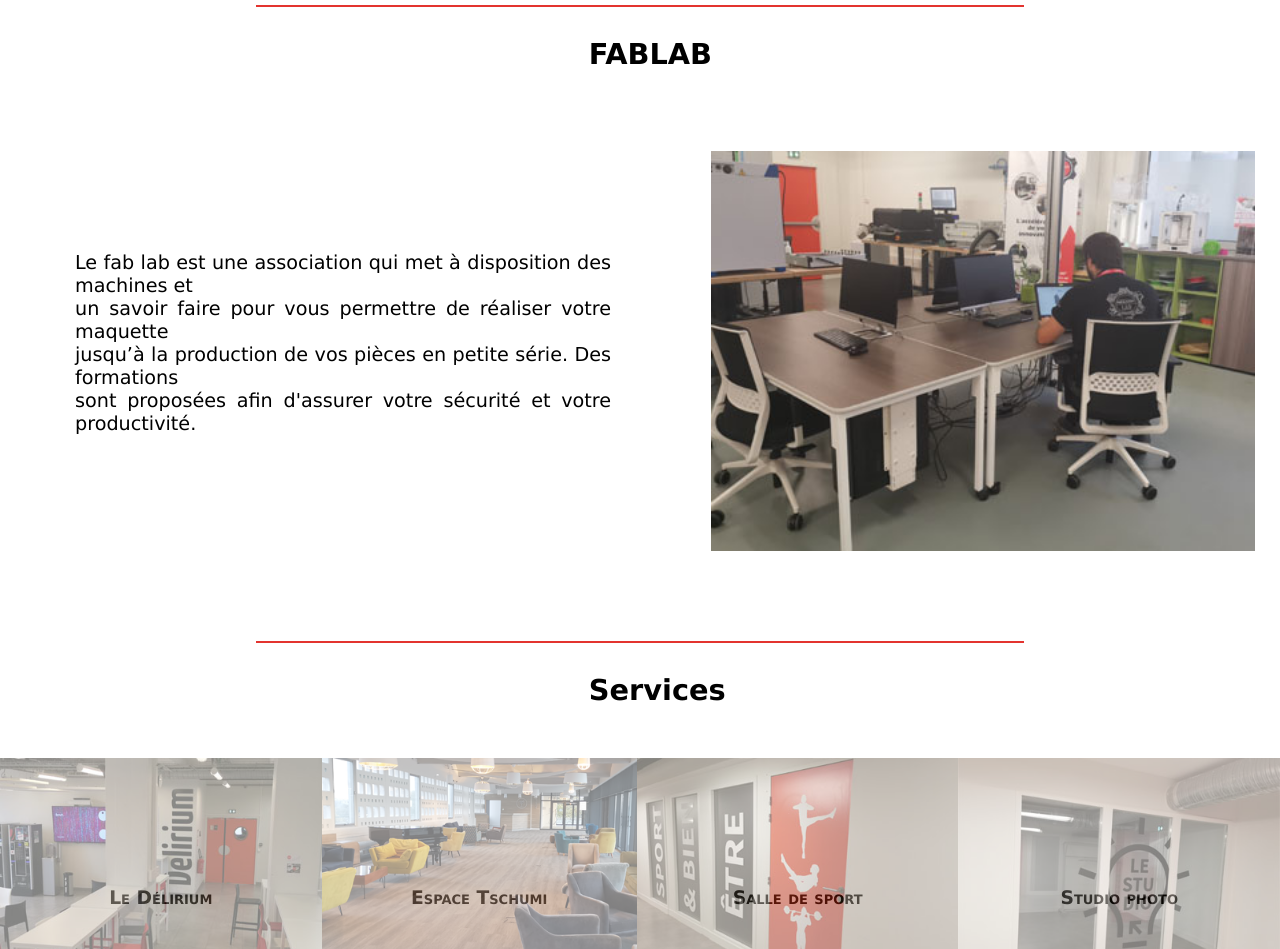
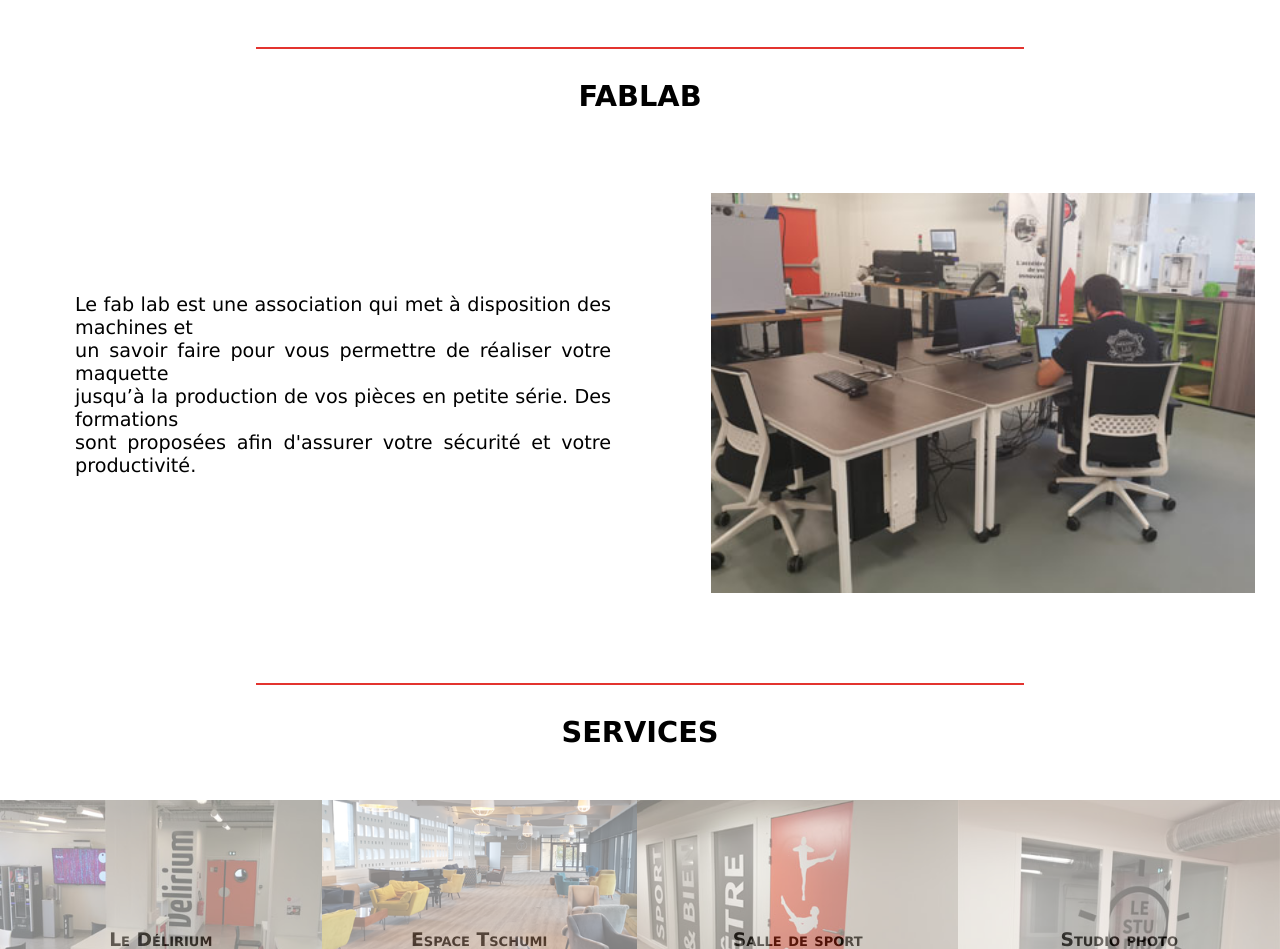
Before and after one commit to Kanmuruuruu/ProjetWilderLabo, a plain HTML site: page index.html in a window 1280 px wide. Shown: the part 1509-2458 px from the top of the page. Drawn offline with Linux system fonts and the light colour scheme.

Commit message:
finalisation du projet

```diff
--- a/index.html
+++ b/index.html
@@ -5,7 +5,8 @@
     <meta name="viewport" content="width=device-width, initial-scale=1.0">
     <meta http-equiv="X-UA-Compatible" content="ie=edge">
     <link rel="stylesheet" href="style.css" />
-    <title>Document</title>
+    <link rel="shortcut icon" type="image/png" href="Images/favicon.png"/>
+    <title>Le Lab'O</title>
     <link rel="stylesheet" href="style.css">
 </head>
     <body>
@@ -35,7 +36,8 @@
         </section>
 
         <section id="Services">
-            <h3>Accompagnements</h3>
+            <div id= 'barre2'></div>
+            <h3 class="title">Accompagnements</h3>
             <div class="phrase">
                 <p><span class="titre">Une idée ?</span> <br/>
                 Le Lab’o met à votre service des personnes passionnées pour vous accompagner dans votre projet innovant.Vous pourrez profiter de l'expérience et du savoir faire d'un réseau de plus d’une cinquantaine de moyennes et grandes entreprises ainsi que de leurs partenaires.</p>
@@ -101,7 +103,7 @@
         </section>
 
         <div id= 'barre'></div>
-        <h2 id= "title">FABLAB </h2>
+        <h3 class= "title">FABLAB </h3>
         <section id="fablab">
             <div id= "float">
                 <div>
@@ -125,7 +127,7 @@
         </div></section>
 
         <div id= 'barre2'></div>
-        <h2 id="titi">Services</h2>
+        <h3 class="title">SERVICES</h3>
 
         <section id="slider2">
 
--- a/style.css
+++ b/style.css
@@ -40,9 +40,8 @@
 }
 
 
-#title{
+.title{
     font-size: 1.8em;
-    width: 8%;
     margin: 0 auto;
     margin-bottom: 30px;
 }
@@ -670,6 +669,7 @@ a {
 
 h3{
     font-variant: small-caps;
+    text-align: center;
 }
 
 
```
